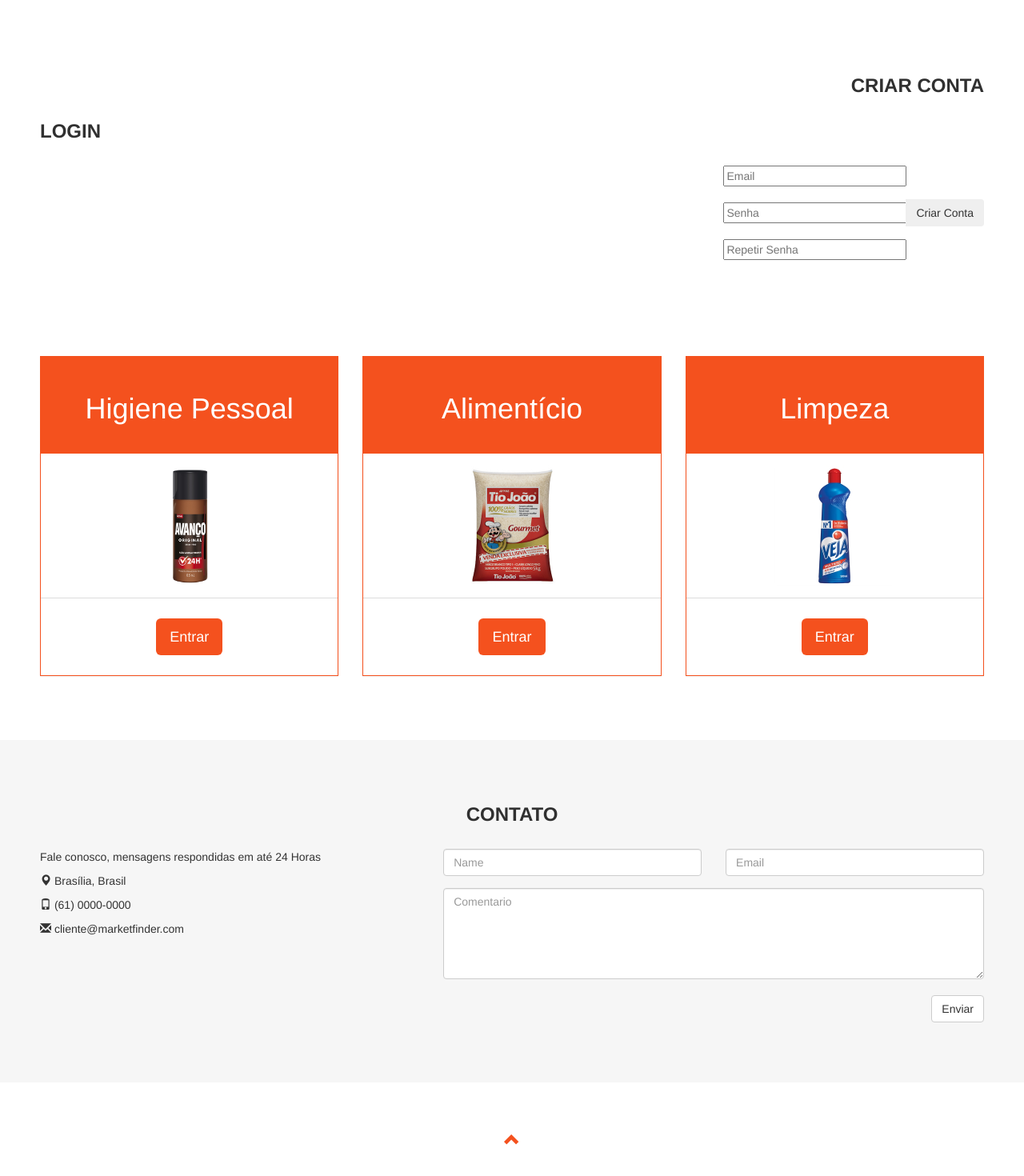
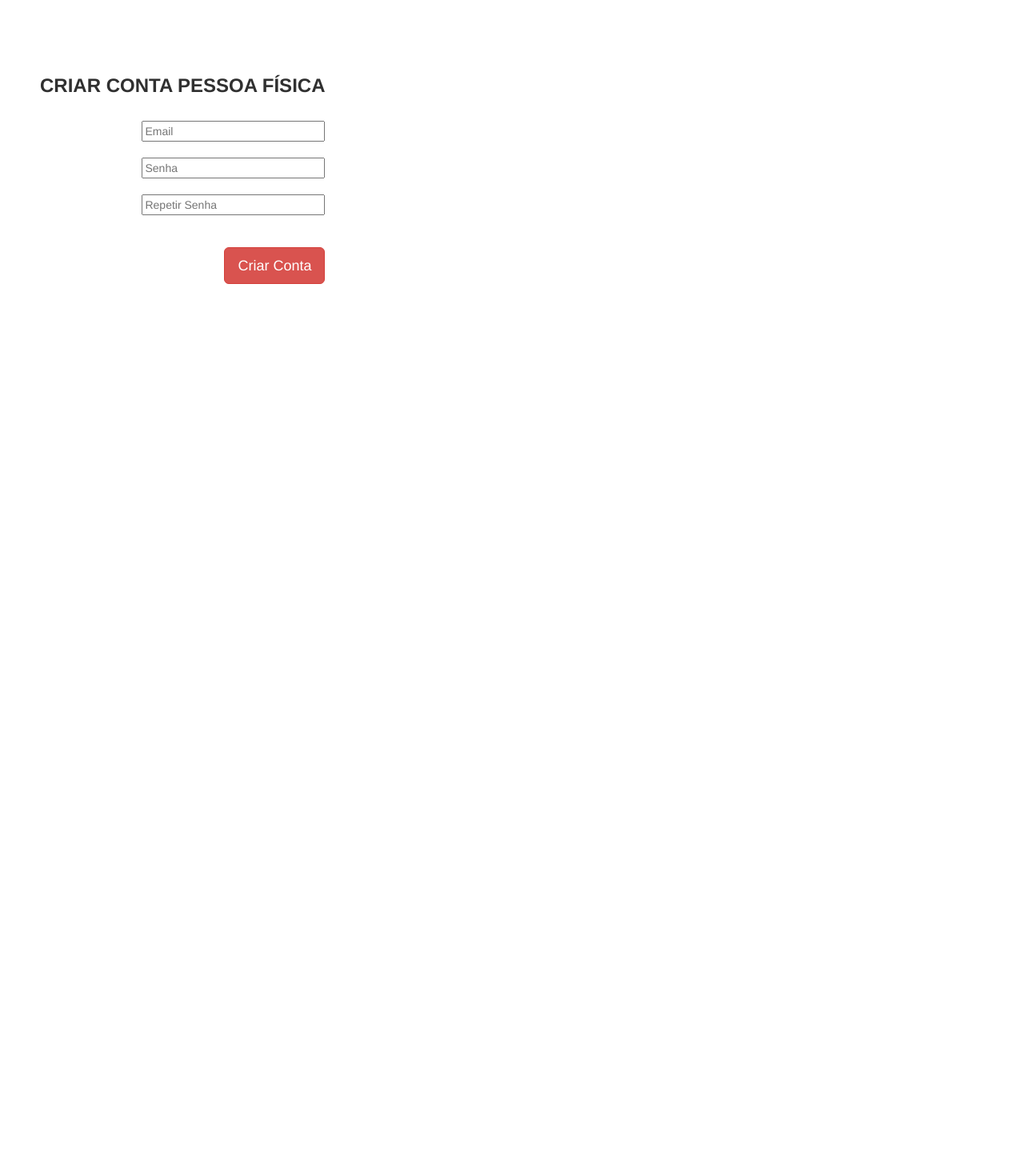
Before and after one commit to MarcosKaleu/Mfinder, an Angular app: page /login in a window 1280 px wide. Shown: the part 414-1884 px from the top of the page at 80% size. After the commit the page ends 829 px from the top, so only its background shows below. Built offline with nearby package versions, Linux system fonts and the light colour scheme.

Commit message:
modal cadastro, alinhamentos de campos e ciração nova pagina

```diff
--- a/src/app/app.module.ts
+++ b/src/app/app.module.ts
@@ -9,6 +9,7 @@
 import { TelaMarceloComponent } from './tela-marcelo/tela-marcelo.component';
 import { TelaLoginComponent } from './tela-login/tela-login.component';
 import { ServicesService } from './services/services.service';
+import { Marcelo2Component } from './marcelo2/marcelo2.component';
 
 
 @NgModule({
@@ -16,7 +17,8 @@
     AppComponent,
     NovaTelaComponent,
     TelaMarceloComponent,
-    TelaLoginComponent
+    TelaLoginComponent,
+    Marcelo2Component
   ],
   imports: [
     BrowserModule,
--- /dev/null
+++ b/src/app/marcelo2/marcelo2.component.html
@@ -0,0 +1,3 @@
+<p>
+  marcelo2 works!
+</p>
--- /dev/null
+++ b/src/app/marcelo2/marcelo2.component.ts
@@ -0,0 +1,15 @@
+import { Component, OnInit } from '@angular/core';
+
+@Component({
+  selector: 'app-marcelo2',
+  templateUrl: './marcelo2.component.html',
+  styleUrls: ['./marcelo2.component.css']
+})
+export class Marcelo2Component implements OnInit {
+
+  constructor() { }
+
+  ngOnInit() {
+  }
+
+}
--- a/src/app/tela-login/tela-login.component.html
+++ b/src/app/tela-login/tela-login.component.html
@@ -225,11 +225,13 @@
   <br>
 
   <!-- Container (Services Section) -->
+  <div class ="col6">
   <div id="Login">
   <div id="services" class="container-fluid">
-    <h2 class="text-right">Criar Conta</h2>
-    <h4 class="text-left">Login</h4>
-    <div class="input-group text-right">
+
+
+    <div class="input-group text-right" align="right">
+	<h2 class="text-right">Criar Conta Pessoa Física</h2>
       <input type="text"size="25" placeholder="Email" required>
     <br>
     <br>
@@ -237,92 +239,35 @@
     <br>
     <br>
         <input type="text" size="25" placeholder="Repetir Senha" required>
-      <div class="input-group-btn">
-            <button type="button" class="btn"(click)="addLogin()">Criar Conta</button>
+		<br>
+		<br>
+		<br>
+		<button type="button" class="btn btn-danger btn-lg"(click)="addLogin()" data-toggle="modal" data-target="#exampleModal">Criar Conta</button>
+
+       <div class="modal fade" id="exampleModal" tabindex="-1" role="dialog" aria-labelledby="exampleModalLabel" aria-hidden="true">
+  <div class="modal-dialog" role="document">
+    <div class="modal-content">
+      <div class="modal-header">
+        <h1 class="modal-title" id="exampleModalLabel">Cadastro Efetuado Com Sucesso</h1>
+		<
+        <button type="button" class="close" data-dismiss="modal" aria-label="Close">
+          <span aria-hidden="true">&times;</span>
+        </button>
+      </div>
+      <div class="modal-body">
+	  <br><br>
+        <h4>Cadastro Feito</h4>
+      </div>
+      <div class="modal-footer">
+        <button type="button" class="btn btn-secondary btn-danger" data-dismiss="modal">Close</button>
+
       </div>
     </div>
   </div>
+</div>
 
-  <!-- Container (Pricing Section) -->
-  <div id="services" class="container-fluid">
 
-    <div class="row slideanim">
-      <div class="col-sm-4 col-xs-12">
-        <div class="panel panel-default text-center">
-          <div class="panel-heading">
-            <h1>Higiene Pessoal</h1>
-          </div>
-          <div class="panel-body">
-            <img src="assets/img/desorante.jpg" class="img-rounded" alt="Desodorante" width="150" height="150">
-          </div>
-          <div class="panel-footer">
-            <button class="btn btn-lg">Entrar</button>
-          </div>
-        </div>
-      </div>
-      <div class="col-sm-4 col-xs-12">
-        <div class="panel panel-default text-center">
-          <div class="panel-heading">
-            <h1>Alimentício</h1>
-          </div>
-          <div class="panel-body">
-         <img src="assets/img/arroz.jpg" class="img-rounded" alt="Arroz" width="150" height="150">
-          </div>
-          <div class="panel-footer">
-           <button class="btn btn-lg">Entrar</button>
-          </div>
-        </div>
-      </div>
-      <div class="col-sm-4 col-xs-12">
-        <div class="panel panel-default text-center">
-          <div class="panel-heading">
-            <h1>Limpeza</h1>
-          </div>
-          <div class="panel-body">
-             <img src="assets/img/veja.jpg" class="img-rounded" alt="Desodorante" width="150" height="150">
-          </div>
-          <div class="panel-footer">
-           <button class="btn btn-lg">Entrar</button>
-          </div>
-        </div>
-      </div>
     </div>
   </div>
-  </div>
-  <!-- Container (Contact Section) -->
-  <div id="contact" class="container-fluid bg-grey">
-    <h2 class="text-center">CONTATO</h2>
-    <div class="row">
-      <div class="col-sm-5">
-        <p>Fale conosco, mensagens respondidas em até 24 Horas</p>
-        <p><span class="glyphicon glyphicon-map-marker"></span> Brasília, Brasil</p>
-        <p><span class="glyphicon glyphicon-phone"></span> (61) 0000-0000</p>
-        <p><span class="glyphicon glyphicon-envelope"></span> cliente@marketfinder.com</p>
-      </div>
-      <div class="col-sm-7 slideanim">
-        <div class="row">
-          <div class="col-sm-6 form-group">
-            <input class="form-control" id="Nome" name="name" placeholder="Name" type="Nome" required>
-          </div>
-          <div class="col-sm-6 form-group">
-            <input class="form-control" id="-Email" name="email" placeholder="Email" type="Email" required>
-          </div>
-        </div>
-        <textarea class="form-control" id="Comentario" name="comments" placeholder="Comentario" rows="5"></textarea><br>
-        <div class="row">
-          <div class="col-sm-12 form-group">
-            <button class="btn btn-default pull-right" type="submit">Enviar</button>
-          </div>
-        </div>
-      </div>
-    </div>
-  </div>
-
-
-
-  <footer class="container-fluid text-center">
-    <a href="#myPage" title="To Top">
-      <span class="glyphicon glyphicon-chevron-up"></span>
-    </a>
-
-  </footer>
+   </div>
+   </div>
```
Also changed, not shown: src/app/marcelo2/marcelo2.component.css (added), 2 other files (tests, documents, lock files or other folders).
